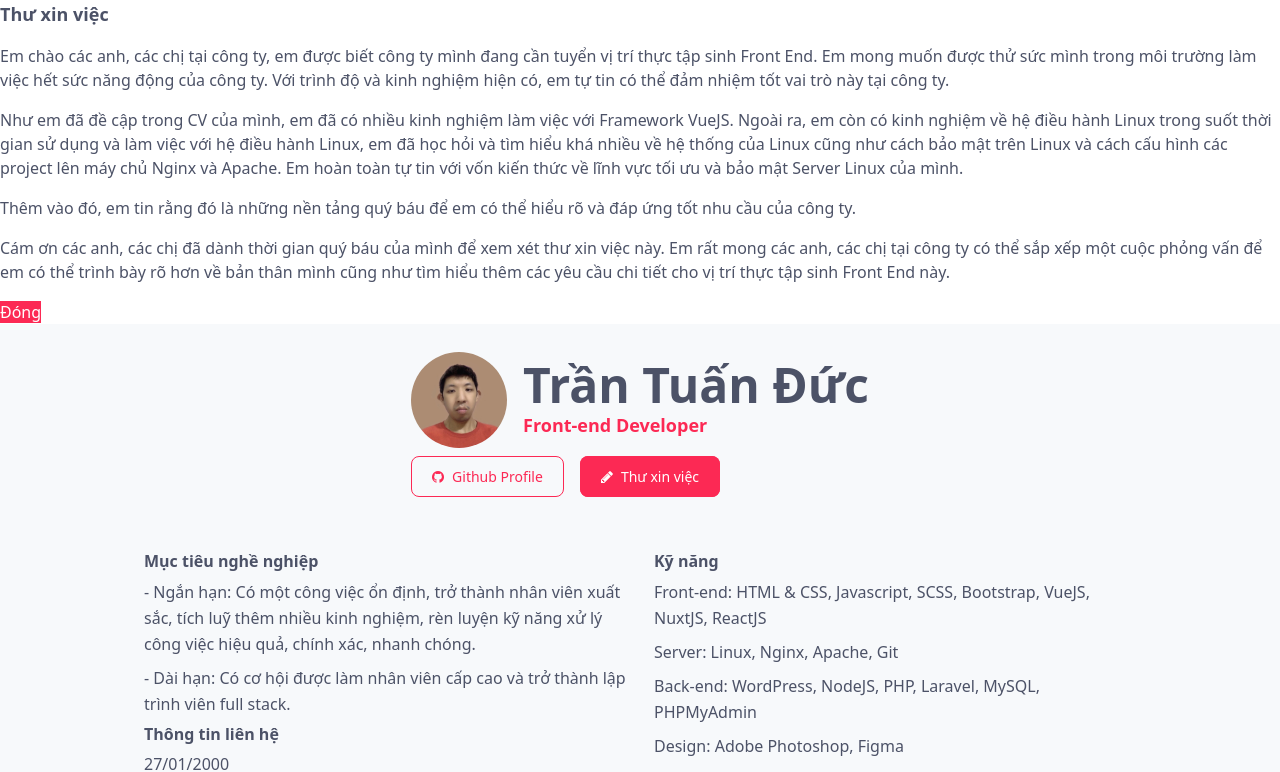
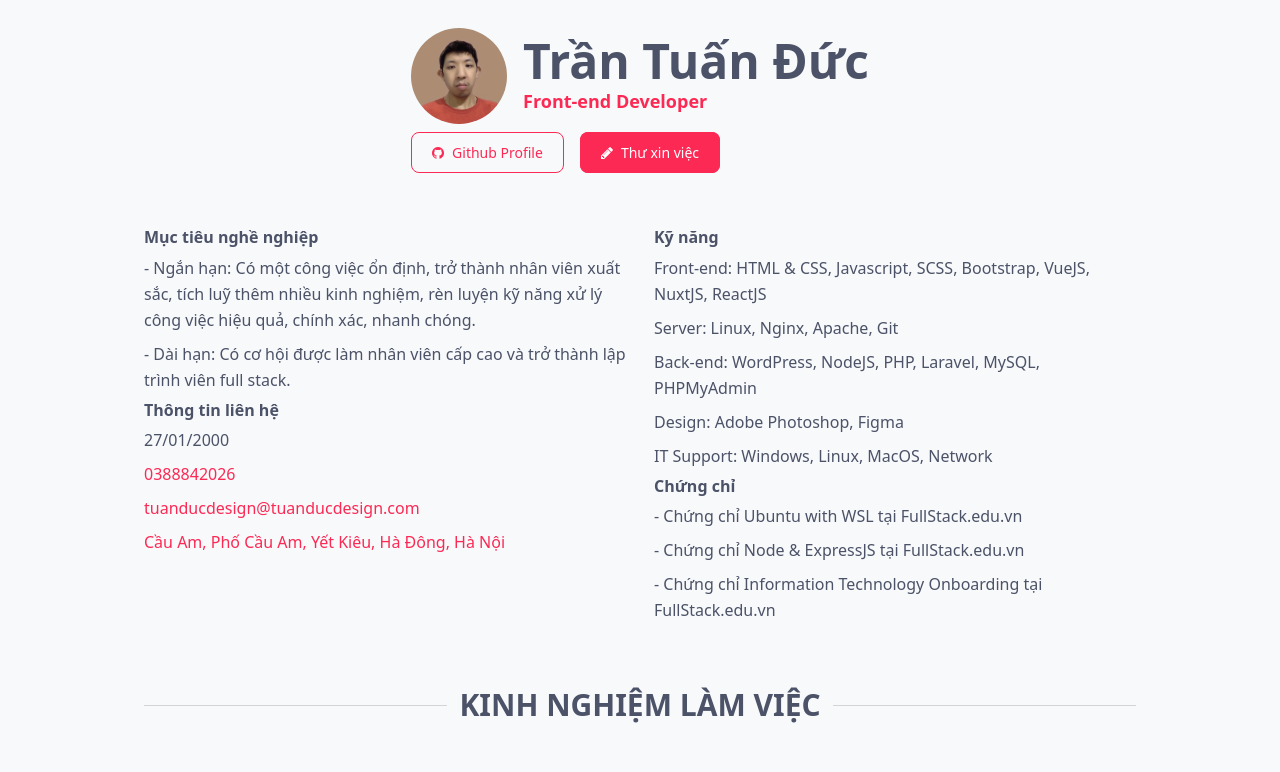
Before and after one commit to tuanductran/cv, a Vue app: page / in a window 1280 px wide. Shown: the top 772 px of the page. Built offline with nearby package versions, Linux system fonts and the light colour scheme.

Commit message:
Update index.vue

```diff
--- a/src/views/CoverLetter/index.vue
+++ b/src/views/CoverLetter/index.vue
@@ -9,17 +9,31 @@
 </script>
 
 <template>
-<div class="modal modal-bottom sm:modal-middle" id="view_coverletter">
-  <div class="modal-box bg-coverletter">
-    <h3 class="font-bold text-lg">Thư xin việc</h3>
-    <div class="divider"></div>
-    <p class="my-4" v-for="frontend, k in coverletter.frontend" :key="`frontend-${ k }`">
-      {{ frontend }}
-    </p>
-    <div class="divider"></div>
-    <div class="modal-action">
-     <a href="#" class="btn btn-block bg-vnodesign vnodesign-border-color !text-white" id="hide__modal">Đóng</a>
+<div tabindex="-1" aria-hidden="true" class="hidden overflow-y-auto overflow-x-hidden fixed top-0 right-0 left-0 z-50 w-full md:inset-0 h-modal md:h-full" id="view_coverletter">
+  <div class="relative p-4 w-full max-w-2xl h-full md:h-auto">
+        <!-- Modal content -->
+        <div class="relative bg-white rounded-lg shadow dark:bg-gray-700">
+            <!-- Modal header -->
+            <div class="flex justify-between items-start p-4 rounded-t border-b dark:border-gray-600">
+                <h3 class="text-xl font-semibold text-gray-900 dark:text-white">
+                    Thư xin việc
+                </h3>
+                <a href="#" class="text-gray-400 bg-transparent hover:bg-gray-200 hover:text-gray-900 rounded-lg text-sm p-1.5 ml-auto inline-flex items-center dark:hover:bg-gray-600 dark:hover:text-white" id="hide__modal">
+                    <svg aria-hidden="true" class="w-5 h-5" fill="currentColor" viewBox="0 0 20 20" xmlns="http://www.w3.org/2000/svg"><path fill-rule="evenodd" d="M4.293 4.293a1 1 0 011.414 0L10 8.586l4.293-4.293a1 1 0 111.414 1.414L11.414 10l4.293 4.293a1 1 0 01-1.414 1.414L10 11.414l-4.293 4.293a1 1 0 01-1.414-1.414L8.586 10 4.293 5.707a1 1 0 010-1.414z" clip-rule="evenodd"></path></svg>
+                    <span class="sr-only">Close modal</span>
+                </a>
+            </div>
+            <!-- Modal body -->
+            <div class="p-6 space-y-6">
+                <p class="text-base leading-relaxed" v-for="frontend, k in coverletter.frontend" :key="`frontend-${ k }`">
+                    {{ frontend }}
+                </p>
+            </div>
+            <!-- Modal footer -->
+            <div class="flex items-center p-6 space-x-2 rounded-b border-t border-gray-200 dark:border-gray-600">
+                <a href="#" class="text-white bg-vnodesign vnodesign-border-color border font-medium rounded-lg text-sm px-5 py-2.5 text-center" id="hide__modal">Close</a>
+            </div>
+        </div>
     </div>
-  </div>
 </div>
 </template>
```
